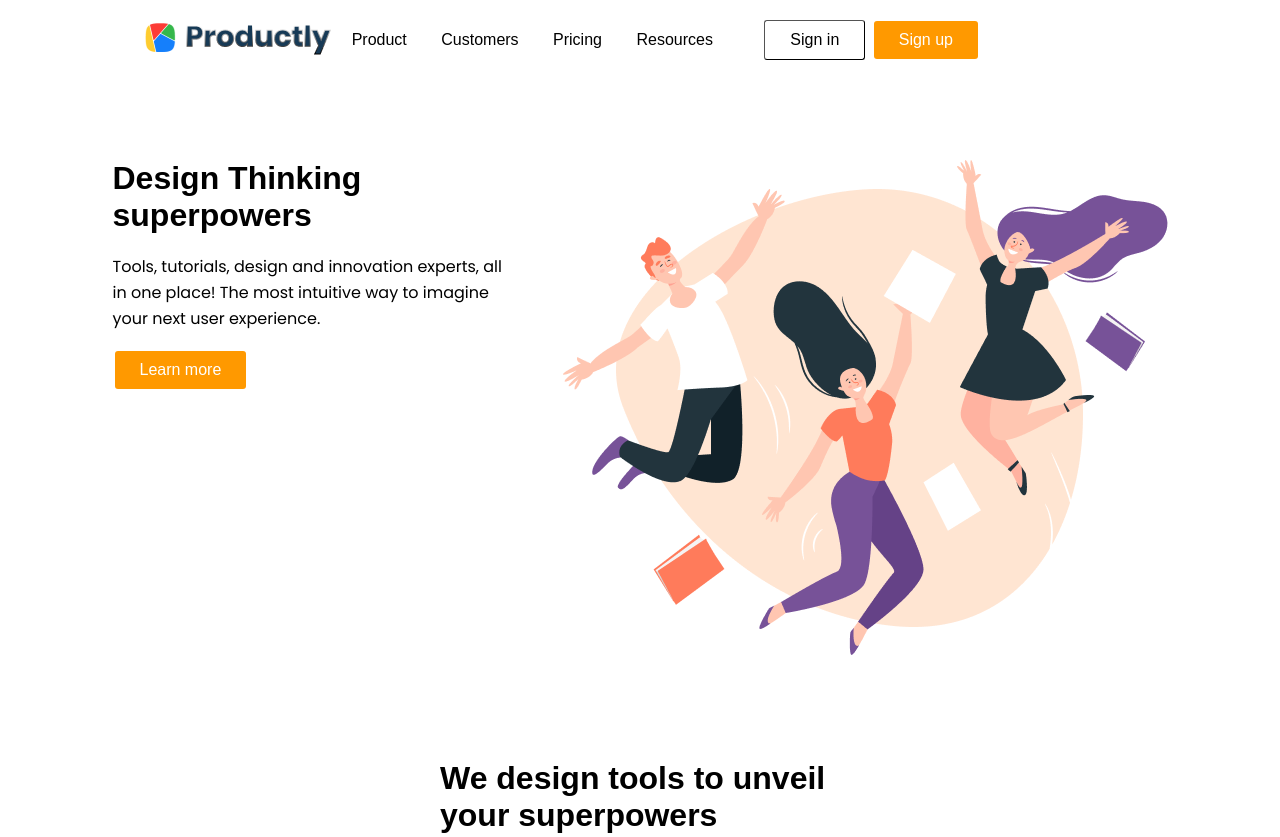
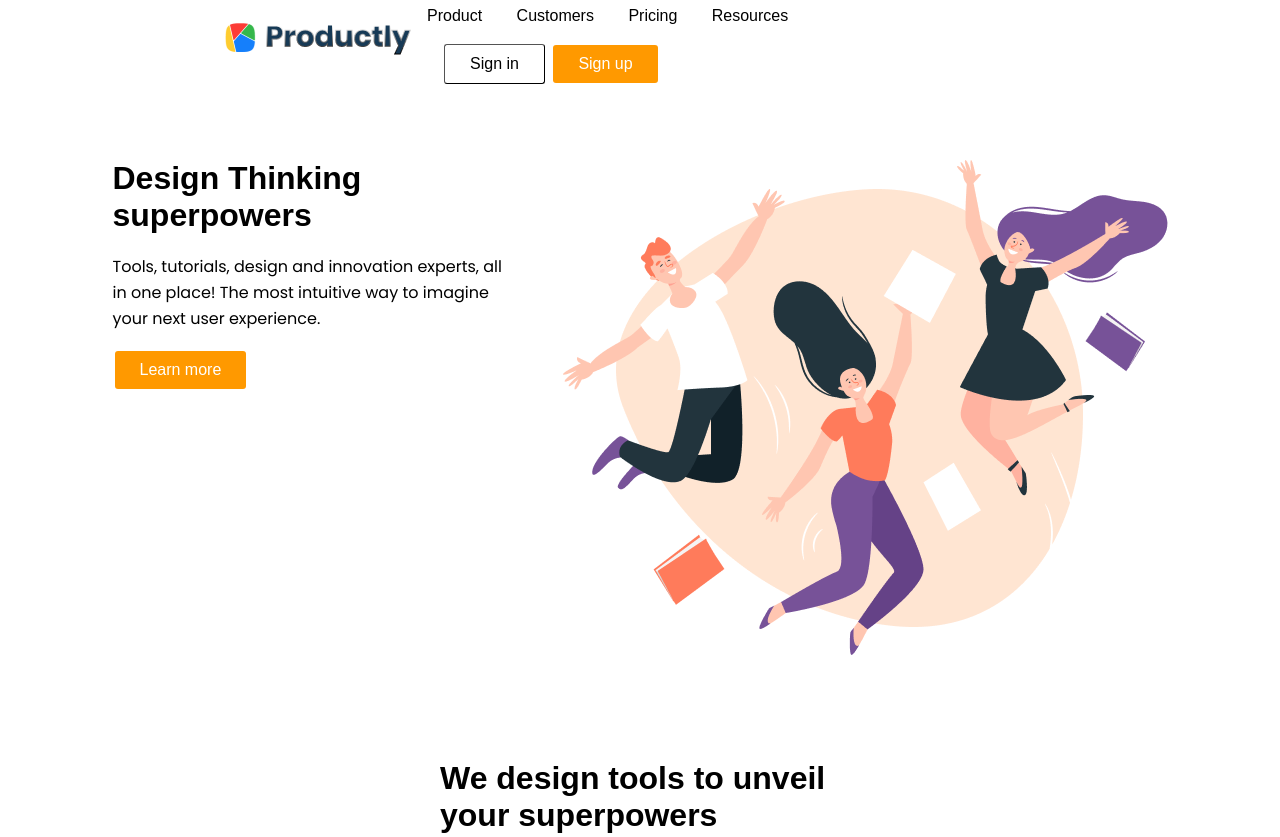
Before and after one commit to mirakoi/position-project, a plain HTML site: page index.html in a window 1280 px wide. Shown: the top 837 px of the page. Drawn offline with Linux system fonts and the light colour scheme.

Commit message:
Added som padding to logo

```diff
--- a/style/styles.css
+++ b/style/styles.css
@@ -63,6 +63,11 @@ header li a {
   text-decoration: none;
 }
 
+.nav__logo {
+  padding-left: 80px;
+}
+
+
 .nav__btn-left {
   background-color: white;
   border-width: 1px;
@@ -89,6 +94,8 @@ header li a {
 .nav__right {
   padding-left: 30px;
 }
+
+
 
 /* HEADER SECTION */
 
```
